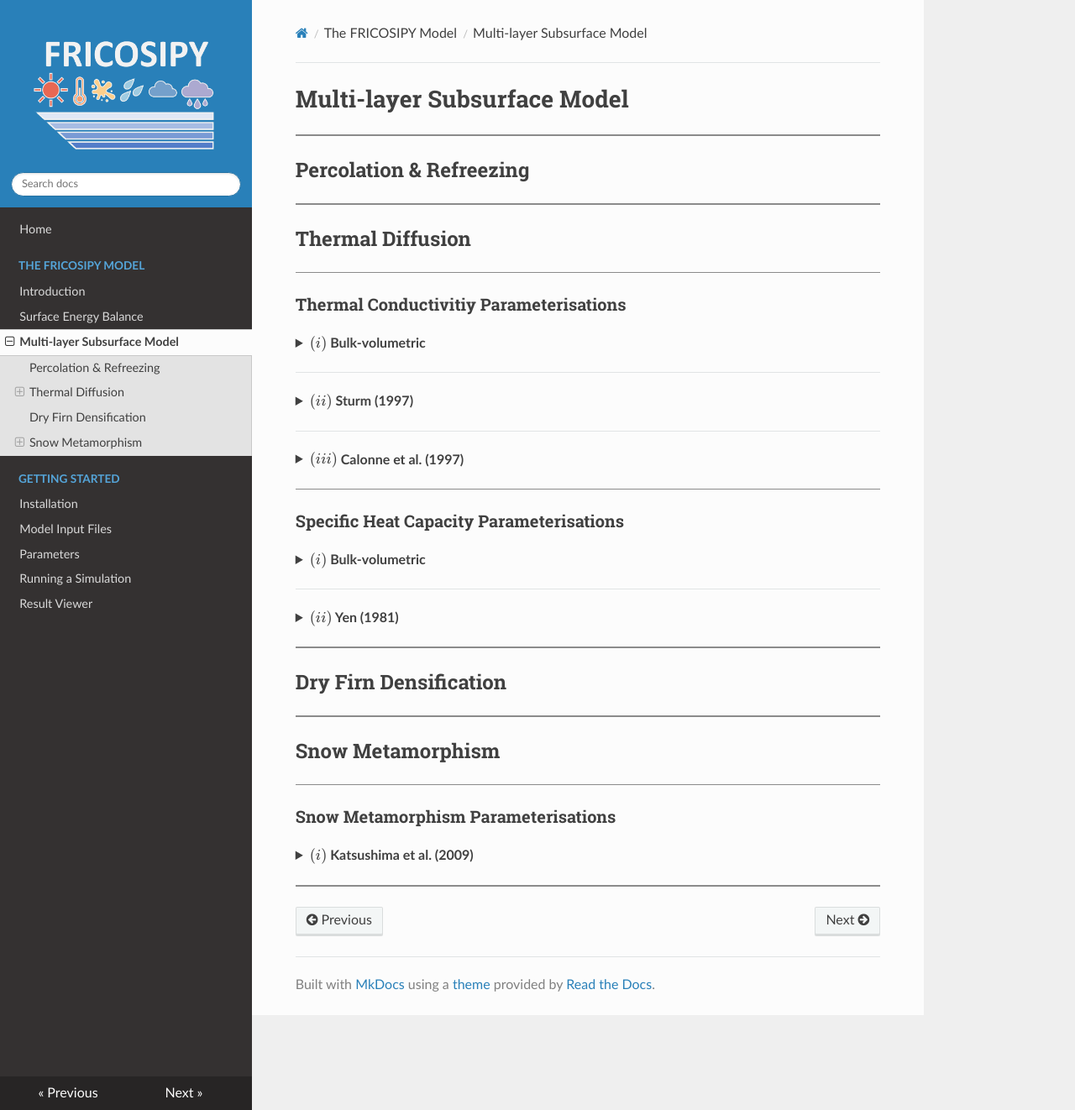
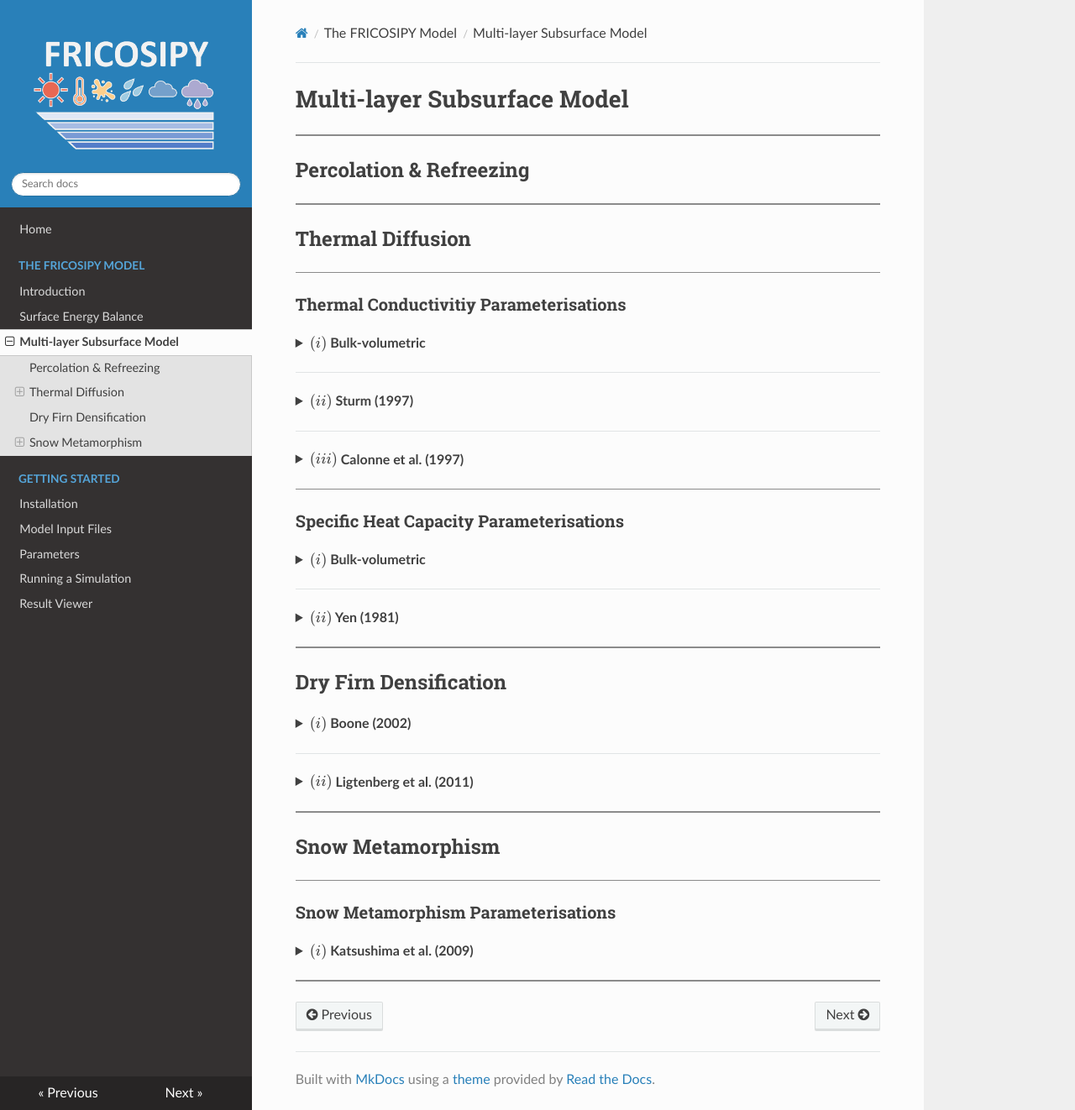
Before and after one commit to MarcusGastaldello/FRICOSIPY, an MkDocs documentation site: the page built from docs/subsurface_model.md, in a window 1280 px wide and 1322 px high. Shown: the whole window at 84% size. Built offline with MkDocs 1.6.1, drawn with Linux system fonts in a browser that asks for light colours; nearby versions of some CDN libraries.

Commit message:
Add references to Boone and Ligtenberg studies
Added references to Boone (2002) and Ligtenberg et al. (2011) in the Dry Firn Densification section.

```diff
--- a/docs/subsurface_model.md
+++ b/docs/subsurface_model.md
@@ -38,6 +38,12 @@
 
 ## Dry Firn Densification
 
+??? "**$(i)$ Boone (2002)**"
+
+---
+
+??? "**$(ii)$ Ligtenberg et al. (2011)**"
+
 <hr style="height:2px; background-color:#8b8b8b; border:none;" />
 
 ## Snow Metamorphism
```
